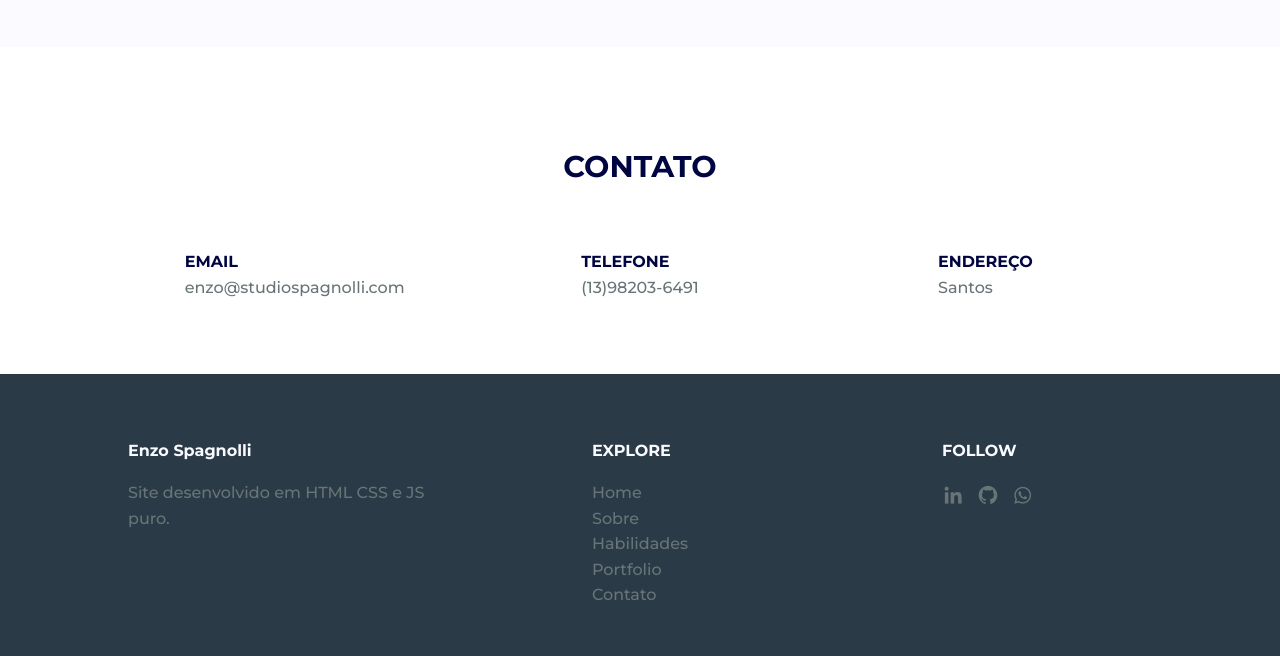
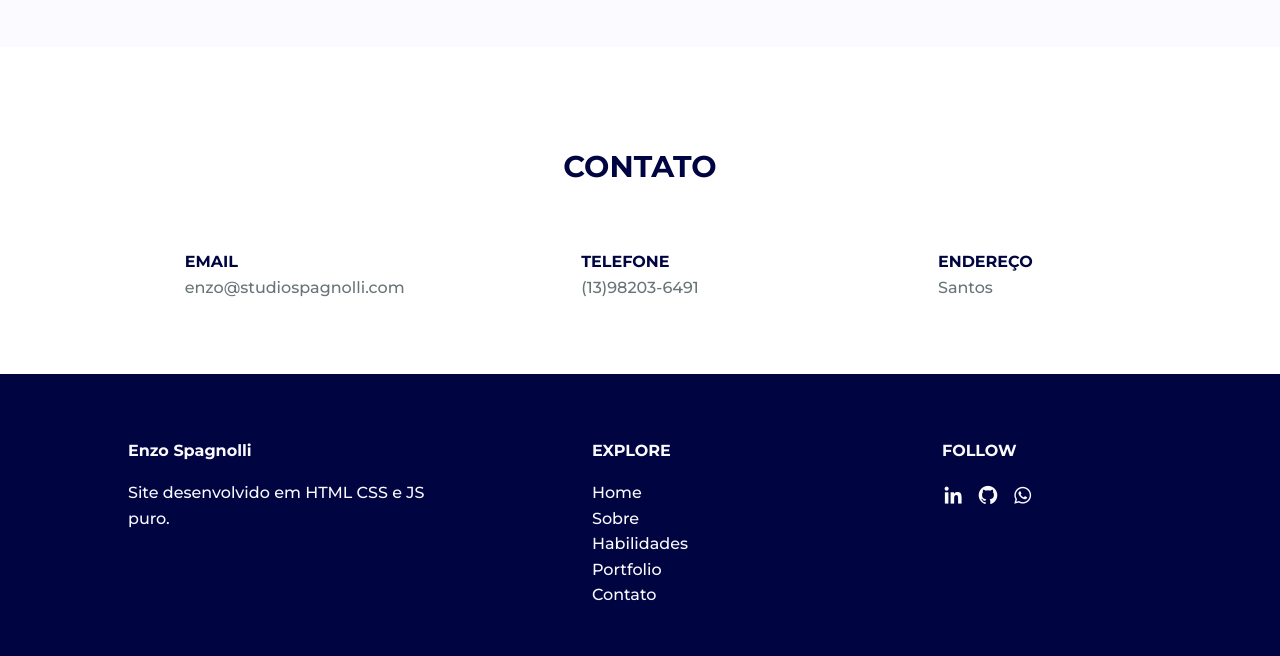
Before and after one commit to Enzo3322/Meu-site, a PHP site: page / in a window 1280 px wide. Shown: the part 2801-3457 px from the top of the page. Run offline with PHP 8.4, Linux system fonts and the light colour scheme.

Commit message:
color links

```diff
--- a/assets/css/styles.css
+++ b/assets/css/styles.css
@@ -459,7 +459,7 @@ img {
 /* ===== FOOTER=====*/
 
 .footer {
-  background-color: var(--dark-color);
+  background-color: var(--first-color);
 }
 
 .footer__container {
@@ -471,22 +471,27 @@ img {
   color: var(--white-color);
   margin-bottom: var(--mb-2);
 }
+.footer__text {
+  color: var(--white-color);
+}
 
 .footer__link {
   padding: 0.25rem 0;
+  color: var(--white-color);
 }
 
 .footer__link:hover {
-  color: var(--first-color);
+  color: var(--dark-color);
 }
 
 .footer__social {
   font-size: 1.4rem;
   margin-right: var(--mb-1);
+  color: var(--white-color);
 }
 
 .footer__social:hover {
-  color: var(--first-color);
+  color: var(--dark-color);
 }
 
 /* ===== MEDIA QUERIES =====*/
```
